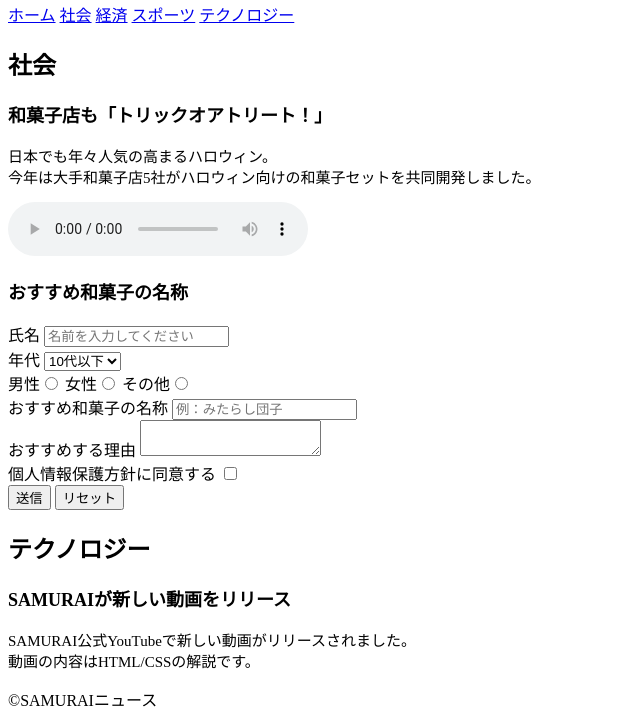
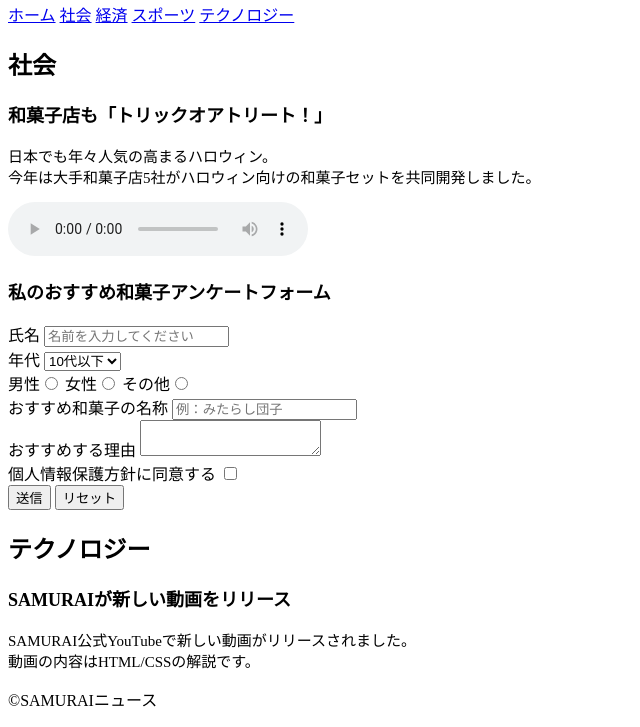
Before and after one commit to rei181210/html-css-basic-kadai, a plain HTML site: page kadai_008/kadai_008.html in a window 1280 px wide. Shown: the part 87-814 px from the top of the page, without its empty margins (0-640 px from the left). Drawn offline with Linux system fonts and the light colour scheme.

Commit message:
Add title to the recommended wagashi survey form
Updated the form section to include a title for the survey.

```diff
--- a/kadai_008/kadai_008.html
+++ b/kadai_008/kadai_008.html
@@ -29,7 +29,7 @@
   <audio src="ichi.mp3" controls></audio>
 </body>
       <section>
-        <h3 style="font-size: 18px;">おすすめ和菓子の名称</h3>
+        <h3 style="font-size: 18px;">私のおすすめ和菓子アンケートフォーム</h3>
         <form>
      <label>氏名</label>
      <input type="text" placeholder="名前を入力してください">
```
